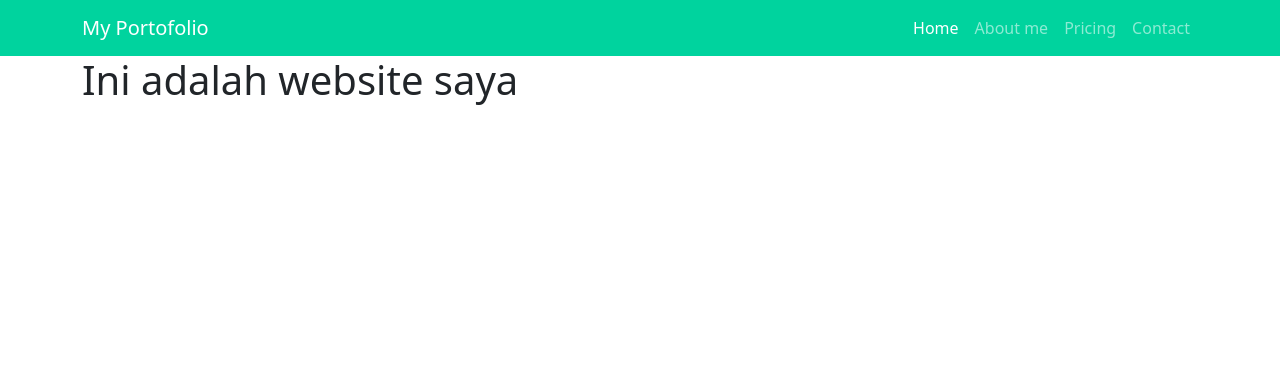
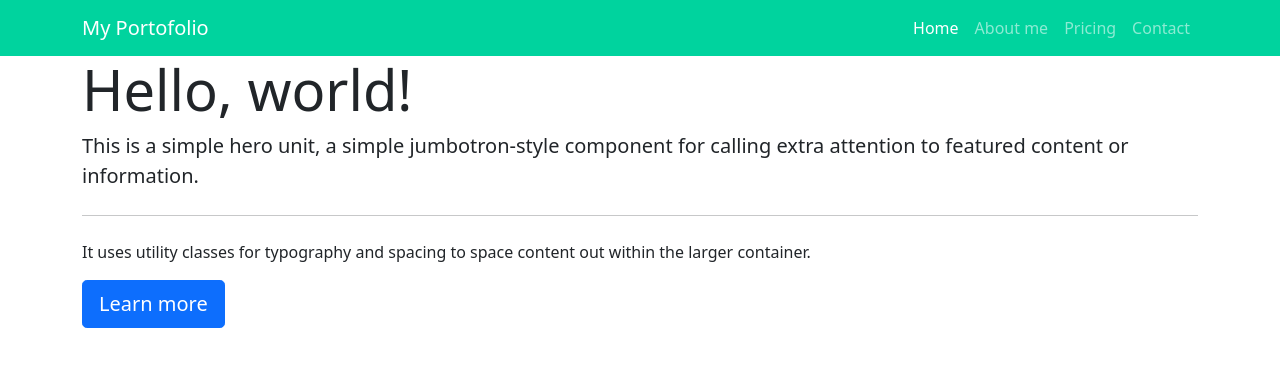
Before and after one commit to 433120/herisuwito.git.io, a plain HTML site: page index.html in a window 1280 px wide. Drawn offline with nearby package versions, Linux system fonts and the light colour scheme.

Commit message:
add css style

```diff
--- a/index.html
+++ b/index.html
@@ -7,7 +7,7 @@
 
     <!-- Bootstrap CSS -->
     <link href="https://cdn.jsdelivr.net/npm/bootstrap@5.0.0-beta2/dist/css/bootstrap.min.css" rel="stylesheet" integrity="sha384-BmbxuPwQa2lc/FVzBcNJ7UAyJxM6wuqIj61tLrc4wSX0szH/Ev+nYRRuWlolflfl" crossorigin="anonymous" />
-
+    <link rel="stylesheet" href="css/mystyle.css" />
     <title>Heri Suwito</title>
   </head>
   <body>
@@ -36,8 +36,16 @@
         </div>
       </div>
     </nav>
+    <!--End of navbar-->
+    <!-- Jumbotron section-->
     <div class="container">
-      <h1>Ini adalah website saya</h1>
+      <section class="jumbotron">
+        <h1 class="display-4">Hello, world!</h1>
+        <p class="lead">This is a simple hero unit, a simple jumbotron-style component for calling extra attention to featured content or information.</p>
+        <hr class="my-4" />
+        <p>It uses utility classes for typography and spacing to space content out within the larger container.</p>
+        <a class="btn btn-primary btn-lg" href="#" role="button">Learn more</a>
+      </section>
     </div>
 
     <!-- Optional JavaScript; choose one of the two! -->
```
